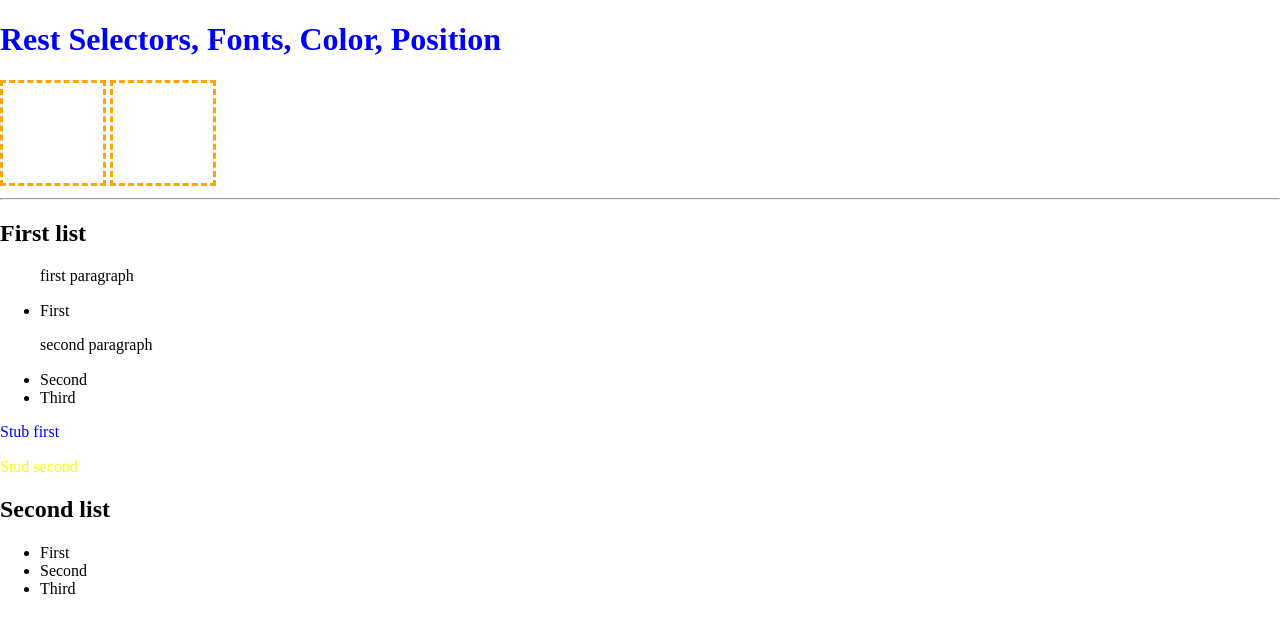
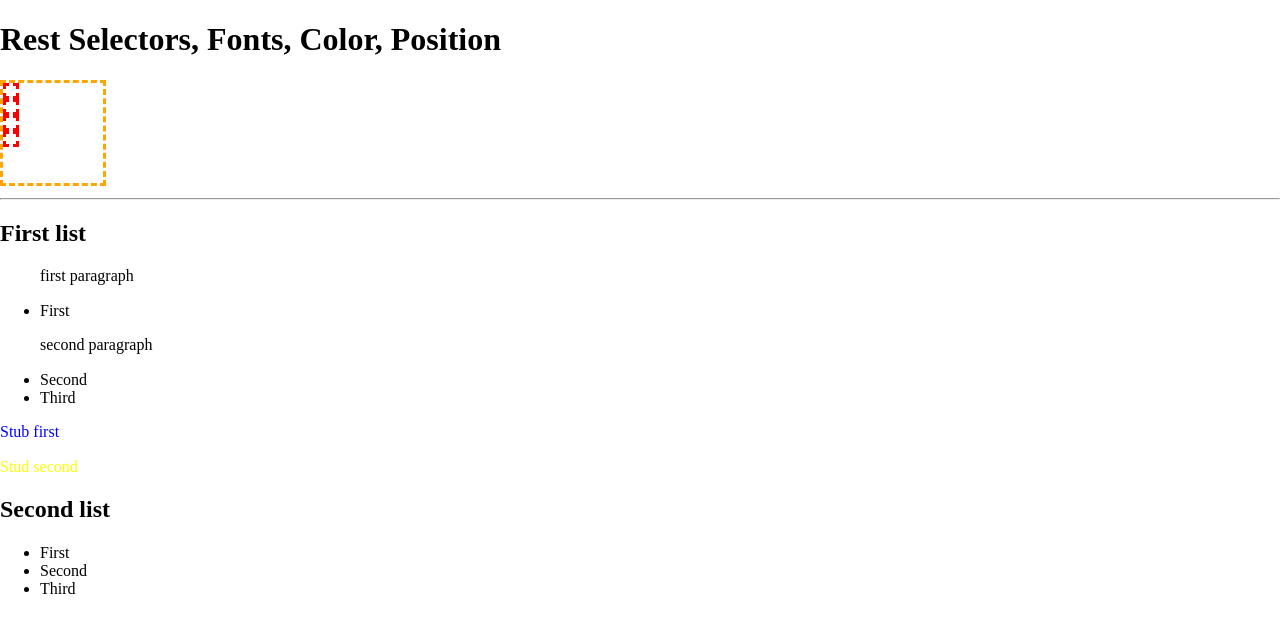
Before and after one commit to sergey-belko/training, a website: page src/e2/index.html in a window 1280 px wide. Drawn offline with nearby package versions, Linux system fonts and the light colour scheme.

Commit message:
add what wasn't commited on extreme commit

```diff
--- a/src/e2/index.html
+++ b/src/e2/index.html
@@ -9,7 +9,7 @@
 </head>
 
 <body>
-  <h1 class="title" style="color: blue;">Rest Selectors, Fonts, Color, Position</h1>
+  <h1 class="title">Rest Selectors, Fonts, Color, Position</h1>
 
   <div class="container">
     <div class="element"></div>
@@ -17,10 +17,6 @@
     <div class="element"></div>
     <div class="element"></div>
   </div>
-  <div class="container">
-
-  </div>
-
   <hr />
   <h2>First list</h2>
   <ul>
--- a/src/e2/style.css
+++ b/src/e2/style.css
@@ -15,3 +15,9 @@ ul ~  p {
 
     display: inline-block;
 }
+
+.element{
+    border: red dashed;
+    height: 10px;
+    width: 10px;
+}
```
